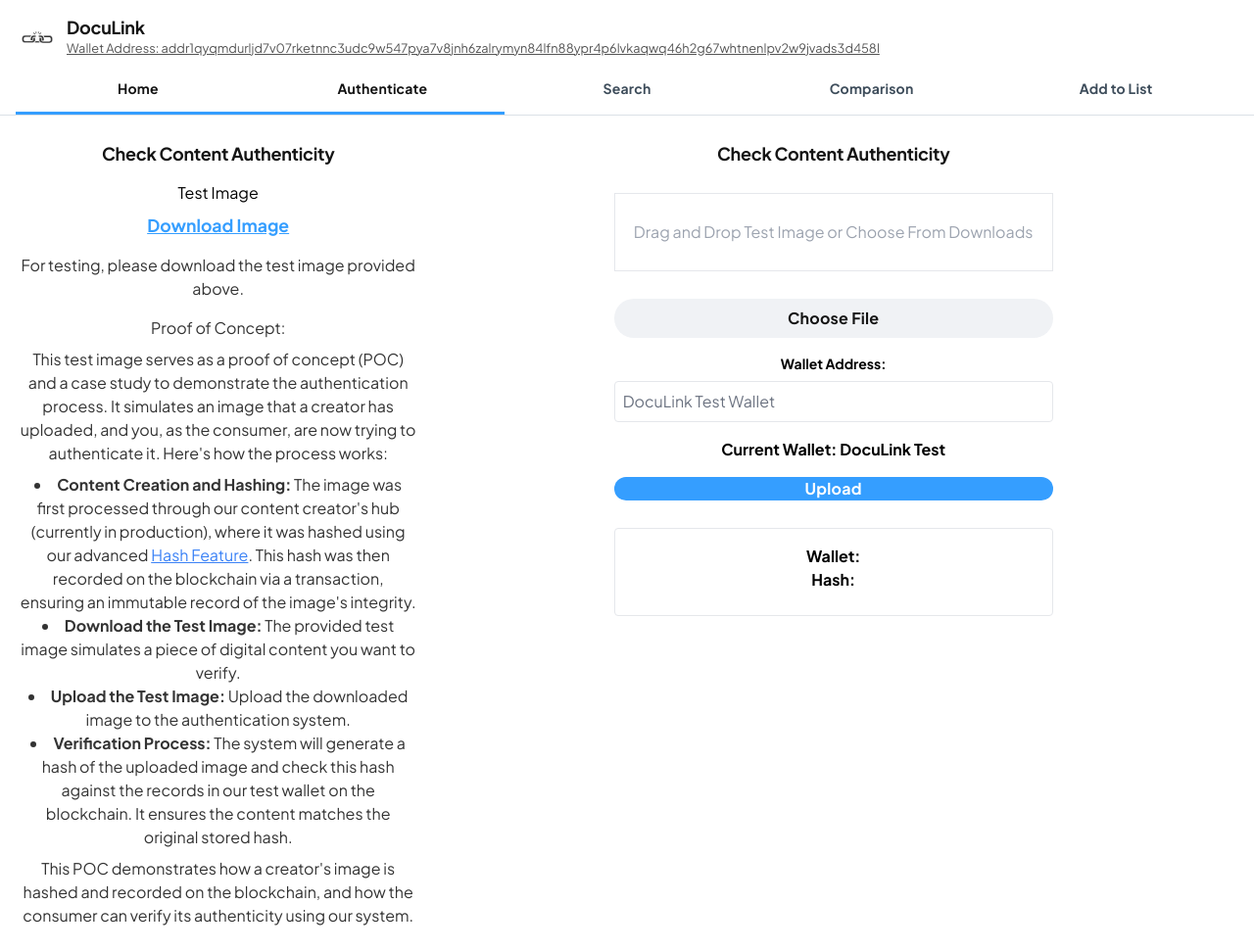
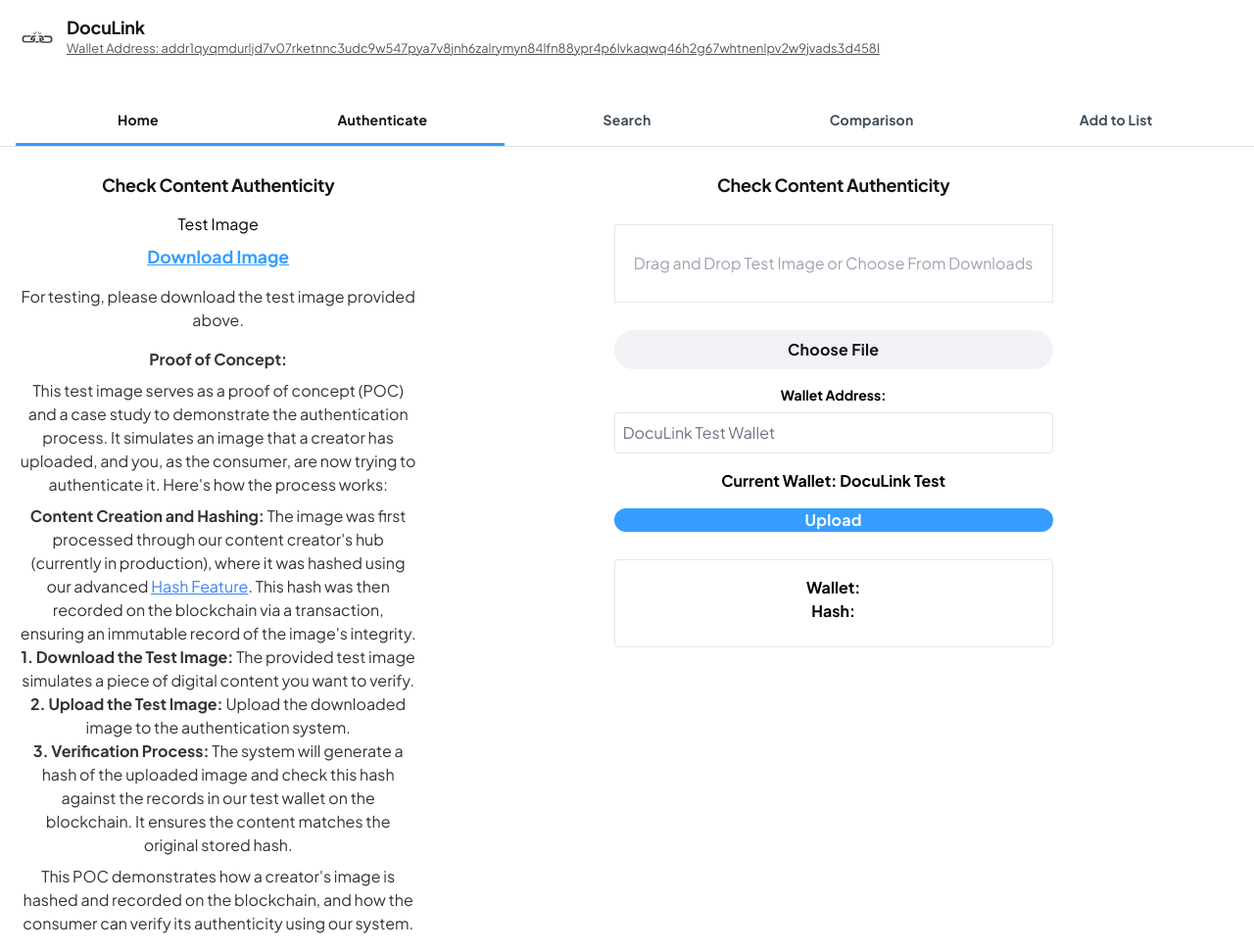
Before and after one commit to AviLPA/avilpa, a Flask app: page / in a window 1280 px wide, after a click on "Authenticate". Shown: the whole page at 98% size. Before the commit the page ends 945 px from the top, so only its background shows below. Run offline with Flask 3, Linux system fonts and the light colour scheme; some libraries are stand-ins or nearby versions.

Commit message:
Update index.html

```diff
--- a/templates/index.html
+++ b/templates/index.html
@@ -130,7 +130,7 @@
                     </div>
                 </div>
             </div>
-            <div class="pt-16 pb-3">
+            <div class="pt-24 pb-3"> <!-- Adjusted padding-top to account for fixed navbar -->
                 <div class="flex border-b border-[#DBE1E6] px-4 justify-between">
                     <a id="homeLink" class="inactive-link flex flex-col items-center justify-center pb-[13px] pt-4 flex-1 cursor-pointer" onclick="showSection('home')">
                         <p class="text-sm font-bold leading-normal tracking-[0.015em]">Home</p>
@@ -178,15 +178,15 @@
                 </div>
             </div>
             <p class="text-[#333] text-base font-normal leading-normal mt-4">For testing, please download the test image provided above.</p>
-                        <p class="text-[#333] text-base font-normal leading-normal mt-4">Proof of Concept:</p>
+            <p class="text-[#333] text-base font-normal leading-normal mt-4"><strong>Proof of Concept:</strong></p>
             <p class="text-[#333] text-base font-normal leading-normal mt-2">
                 This test image serves as a proof of concept (POC) and a case study to demonstrate the authentication process. It simulates an image that a creator has uploaded, and you, as the consumer, are now trying to authenticate it. Here's how the process works:
             </p>
-                        <ul class="list-disc list-inside text-[#333] text-base font-normal leading-normal mt-2">
+            <ul class="list-none text-[#333] text-base font-normal leading-normal mt-2">
                 <li><strong>Content Creation and Hashing:</strong> The image was first processed through our content creator's hub (currently in production), where it was hashed using our advanced <a href="javascript:void(0);" onclick="showSection('list')" class="text-blue-500 underline">Hash Feature</a>. This hash was then recorded on the blockchain via a transaction, ensuring an immutable record of the image's integrity.</li>
-                            <li><strong>Download the Test Image:</strong> The provided test image simulates a piece of digital content you want to verify.</li>
-                            <li><strong>Upload the Test Image:</strong> Upload the downloaded image to the authentication system.</li>
-                            <li><strong>Verification Process:</strong> The system will generate a hash of the uploaded image and check this hash against the records in our test wallet on the blockchain. It ensures the content matches the original stored hash.</li>
+                <li><strong>1. Download the Test Image:</strong> The provided test image simulates a piece of digital content you want to verify.</li>
+                <li><strong>2. Upload the Test Image:</strong> Upload the downloaded image to the authentication system.</li>
+                <li><strong>3. Verification Process:</strong> The system will generate a hash of the uploaded image and check this hash against the records in our test wallet on the blockchain. It ensures the content matches the original stored hash.</li>
             </ul>
             <p class="text-[#333] text-base font-normal leading-normal mt-2">This POC demonstrates how a creator's image is hashed and recorded on the blockchain, and how the consumer can verify its authenticity using our system.</p>
         </div>
@@ -196,7 +196,7 @@
             <h1 class="text-[#141414] text-lg font-bold leading-tight tracking-[-0.015em] text-center">Check Content Authenticity</h1>
             <div class="flex justify-center py-4">
                 <div class="flex flex-col items-center gap-3 max-w-[480px] w-full px-4 py-3">
-                                <div id="dropArea" class="w-full h-20 border border-gray-200 flex items-center justify-center mb-4" ondrop="handleDrop(event)" ondragover="handleDragOver(event)">
+                    <div id="dropArea" class="w-full h-20 border border-gray-200 flex items-center justify-center mb-4" ondrop="handleDrop(event, 'fileInput')" ondragover="handleDragOver(event)">
                         <p id="thumbnailText" class="text-gray-400">Drag and Drop Test Image or Choose From Downloads</p>
                     </div>
                     <form id="uploadForm" enctype="multipart/form-data" class="w-full flex flex-col items-center">
@@ -206,7 +206,7 @@
                         </label>
                         <div class="w-full mt-4">
                             <label for="walletInput" class="block text-sm font-bold mb-2">Wallet Address:</label>
-                                        <input type="text" id="walletInput" name="wallet" placeholder="DocuLink Test Wallet" class="w-full p-2 border border-gray-200 rounded">
+                            <input type="text" id="walletInput" name="wallet" placeholder="DocuLink Test Wallet" disabled class="w-full p-2 border border-gray-200 rounded">
                         </div>
                         <div id="currentWallet" class="w-full mt-4">
                             <p class="font-bold">Current Wallet: DocuLink Test <span id="currentWalletAddress"></span></p>
@@ -218,8 +218,8 @@
                     <div id="progressBar" class="w-full h-5 bg-[#F3F4F6] mt-4 rounded-full overflow-hidden hidden">
                         <div id="progress" class="h-full bg-[#359EFF] w-0"></div>
                     </div>
-                                <div id="infoBox" class="w-full mt-4 p-4 border border-gray-200 rounded">
-                                    <p class="font-bold">Wallet: <span id="wallet"></span></p>
+                    <div id="infoBox" class="w-full mt-4 p-4 border border-gray-200 rounded ">
+                        <p class="font-bold">Wallet: <span id="wallet" class="overflow-hidden"></span></p>
                         <p class="font-bold">Hash: <span id="hash"></span></p>
                         <p id="endMessage" class="mt-2"></p>
                     </div>
@@ -235,6 +235,7 @@
     </div>
 </div>
 
+
             <!-- Search Section -->
             <div class="section" id="search">
                 <h1 class="text-[#141414] text-lg font-bold leading-tight tracking-[-0.015em] text-center">Search VIA Content Metadata</h1>
@@ -242,6 +243,9 @@
                 <div class="flex justify-center py-4">
                     <div class="flex flex-col items-center gap-3 max-w-[480px] w-full px-4 py-3">
                         <form id="searchForm" enctype="multipart/form-data" class="w-full flex flex-col items-center">
+                            <div id="dropAreaSearch" class="w-full h-20 border border-gray-200 flex items-center justify-center mb-4" ondrop="handleDrop(event, 'searchFileInput')" ondragover="handleDragOver(event)">
+                                <p id="searchThumbnailText" class="text-gray-400">Drag and Drop Video or Choose From Downloads</p>
+                            </div>
                             <input type="file" id="searchFileInput" name="file" accept="video/mp4,video/quicktime,image/png,image/jpeg" class="hidden" onchange="showSearchThumbnail(this)">
                             <label for="searchFileInput" class="flex cursor-pointer items-center justify-center overflow-hidden rounded-full h-12 px-5 bg-[#F0F2F5] text-[#141414] text-base font-bold leading-normal tracking-[0.015em] w-full text-center">
                                 <span class="truncate">Choose Video</span>
@@ -262,7 +266,7 @@
                 </div>
             </div>
 
-            <!-- Video Comparison Section -->
+<!-- Comparison Section -->
 <div class="section" id="compare">
     <h1 class="text-[#141414] text-lg font-bold leading-tight tracking-[-0.015em] text-center">Comparison</h1>
     <p class="text-center">For the proof of concept, please download and use Test 1 and Test 2 images for comparison.</p>
@@ -272,9 +276,12 @@
                 <a href="https://drive.google.com/uc?export=download&id=1QRyeaKdTJZkM5iMxoPKPvZyvpshUrwyk" class="small-link" download>Download Test 1 Image</a>
                 <a href="https://drive.google.com/uc?export=download&id=1dNbbr-iERQNWwsO3R-L8O8xu6ibdavQl" class="small-link" download>Download Test 2 Image</a>
             </div>
-                        <form id="compareForm" enctype="multipart/form-data" class="w-full flex flex-col items-center" ondrop="handleDrop(event)" ondragover="handleDragOver(event)">
+            <form id="compareForm" enctype="multipart/form-data" class="w-full flex flex-col items-center">
                 <div class="flex justify-between w-full mb-4">
                     <div class="flex flex-col items-center w-1/2 pr-2">
+                        <div id="dropArea1" class="w-full h-20 border border-gray-200 flex items-center justify-center mb-4" ondrop="handleDrop(event, 'video1Input')" ondragover="handleDragOver(event)">
+                            <p id="thumbnailText1" class="text-gray-400">Drag and Drop Test Image 1 or Choose File</p>
+                        </div>
                         <input type="file" id="video1Input" name="video1" accept="image/png,image/jpeg" class="hidden" onchange="showVideoFileName(this, 'thumbnail1')" required>
                         <label for="video1Input" class="flex cursor-pointer items-center justify-center overflow-hidden rounded-full h-12 px-5 bg-[#F0F2F5] text-[#141414] text-base font-bold leading-normal tracking-[0.015em] w-full text-center">
                             <span class="truncate">Upload File</span>
@@ -284,6 +291,9 @@
                         </div>
                     </div>
                     <div class="flex flex-col items-center w-1/2 pl-2">
+                        <div id="dropArea2" class="w-full h-20 border border-gray-200 flex items-center justify-center mb-4" ondrop="handleDrop(event, 'video2Input')" ondragover="handleDragOver(event)">
+                            <p id="thumbnailText2" class="text-gray-400">Drag and Drop Test Image 2 or Choose File</p>
+                        </div>
                         <input type="file" id="video2Input" name="video2" accept="image/png,image/jpeg" class="hidden" onchange="showVideoFileName(this, 'thumbnail2')" required>
                         <label for="video2Input" class="flex cursor-pointer items-center justify-center overflow-hidden rounded-full h-12 px-5 bg-[#F0F2F5] text-[#141414] text-base font-bold leading-normal tracking-[0.015em] w-full text-center">
                             <span class="truncate">Upload File</span>
@@ -317,6 +327,9 @@
                 <div class="flex justify-center py-4">
                     <div class="flex flex-col items-center gap-3 max-w-[480px] w-full px-4 py-3">
                         <form id="listForm" enctype="multipart/form-data" class="w-full flex flex-col items-center">
+                            <div id="dropAreaList" class="w-full h-20 border border-gray-200 flex items-center justify-center mb-4" ondrop="handleDrop(event, 'listFileInput')" ondragover="handleDragOver(event)">
+                                <p id="listThumbnailText" class="text-gray-400">Drag and Drop Video or Choose From Downloads</p>
+                            </div>
                             <input type="file" id="listFileInput" name="file" accept="video/mp4,video/quicktime,image/png,image/jpeg" class="hidden" onchange="showListThumbnail(this)">
                             <label for="listFileInput" class="flex cursor-pointer items-center justify-center overflow-hidden rounded-full h-12 px-5 bg-[#F0F2F5] text-[#141414] text-base font-bold leading-normal tracking-[0.015em] w-full text-center">
                                 <span class="truncate">Choose File</span>
@@ -369,12 +382,12 @@
                 };
             }
 
-            function handleDrop(event) {
+            function handleDrop(event, inputId) {
                 event.preventDefault();
                 const file = event.dataTransfer.files[0];
                 if (file) {
-                    document.getElementById('fileInput').files = event.dataTransfer.files;
-                    showThumbnail(document.getElementById('fileInput'));
+                    document.getElementById(inputId).files = event.dataTransfer.files;
+                    showThumbnail(document.getElementById(inputId));
                 }
             }
 
@@ -404,8 +417,13 @@
                 const reader = new FileReader();
 
                 reader.onload = function(e) {
-                    const thumbnail = document.getElementById('searchThumbnail');
+                    const thumbnail = document.getElementById('dropAreaSearch');
+                    const thumbnailText = document.getElementById('searchThumbnailText');
+                    if (file.type.startsWith('image/')) {
                         thumbnail.innerHTML = `<img src="${e.target.result}" alt="Thumbnail" class="thumbnail">`;
+                    } else {
+                        thumbnail.innerHTML = `<p>${file.name}</p>`;
+                    }
                 };
 
                 reader.readAsDataURL(file);
@@ -422,8 +440,13 @@
                 const reader = new FileReader();
 
                 reader.onload = function(e) {
-                    const thumbnail = document.getElementById('listThumbnail');
+                    const thumbnail = document.getElementById('dropAreaList');
+                    const thumbnailText = document.getElementById('listThumbnailText');
+                    if (file.type.startsWith('image/')) {
                         thumbnail.innerHTML = `<img src="${e.target.result}" alt="Thumbnail" class="thumbnail">`;
+                    } else {
+                        thumbnail.innerHTML = `<p>${file.name}</p>`;
+                    }
                 };
 
                 reader.readAsDataURL(file);
@@ -443,7 +466,7 @@
 
                 const walletInput = document.getElementById('walletInput');
                 const currentWalletAddress = document.getElementById('currentWalletAddress');
-                currentWalletAddress.textContent = walletInput.value || 'DocuLink Test Wallet';
+                currentWalletAddress.textContent = '';
 
                 progressBar.classList.remove('hidden');
                 progress.style.width = '0';
```
Lines whose indentation alone changed are shown as unchanged.
